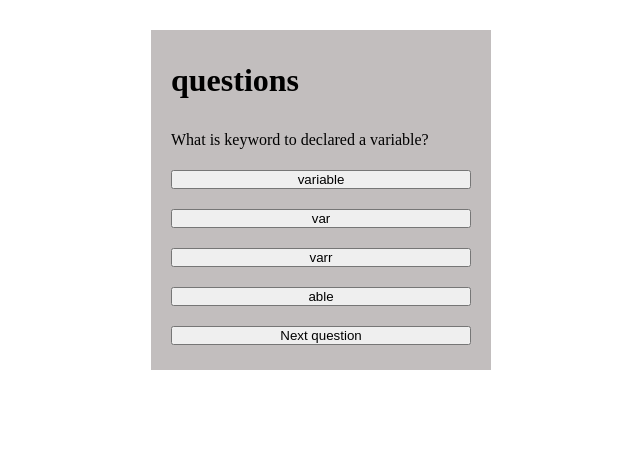
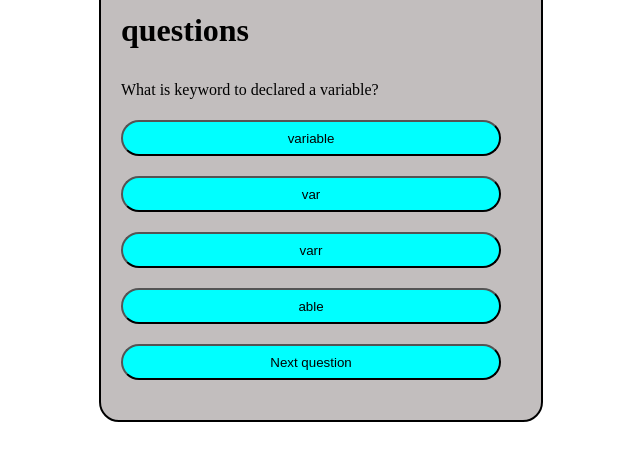
Before and after one commit to mhuzaifa360/classTask003-Interactive-Quiz-Game, a plain HTML site: page index.html in a window 1280 px wide. Shown: the whole page, without its empty margins (319-959 px from the left). Drawn offline with Linux system fonts and the light colour scheme.

Commit message:
add some more detail for container and buttons and javaScript code for generating questions and choices

```diff
--- a/style.css
+++ b/style.css
@@ -9,14 +9,22 @@ body{
     align-items: center;
 }
 .container{
+
     background: rgb(194, 190, 190);
-    width: 300px;
-    height: 300px;
+    width: 400px;
+    height: 400px;
     display: flex;
     flex-direction: column;
     line-height: 60px;
     padding: 20px;
+    border: 2px solid black;
+    border-radius: 20px;
 }
 button{
+    width: 380px;
+    height: 200px;
     margin-bottom: 20px;
+    border-radius: 20px;
+    background: aqua;
+
 }
```
